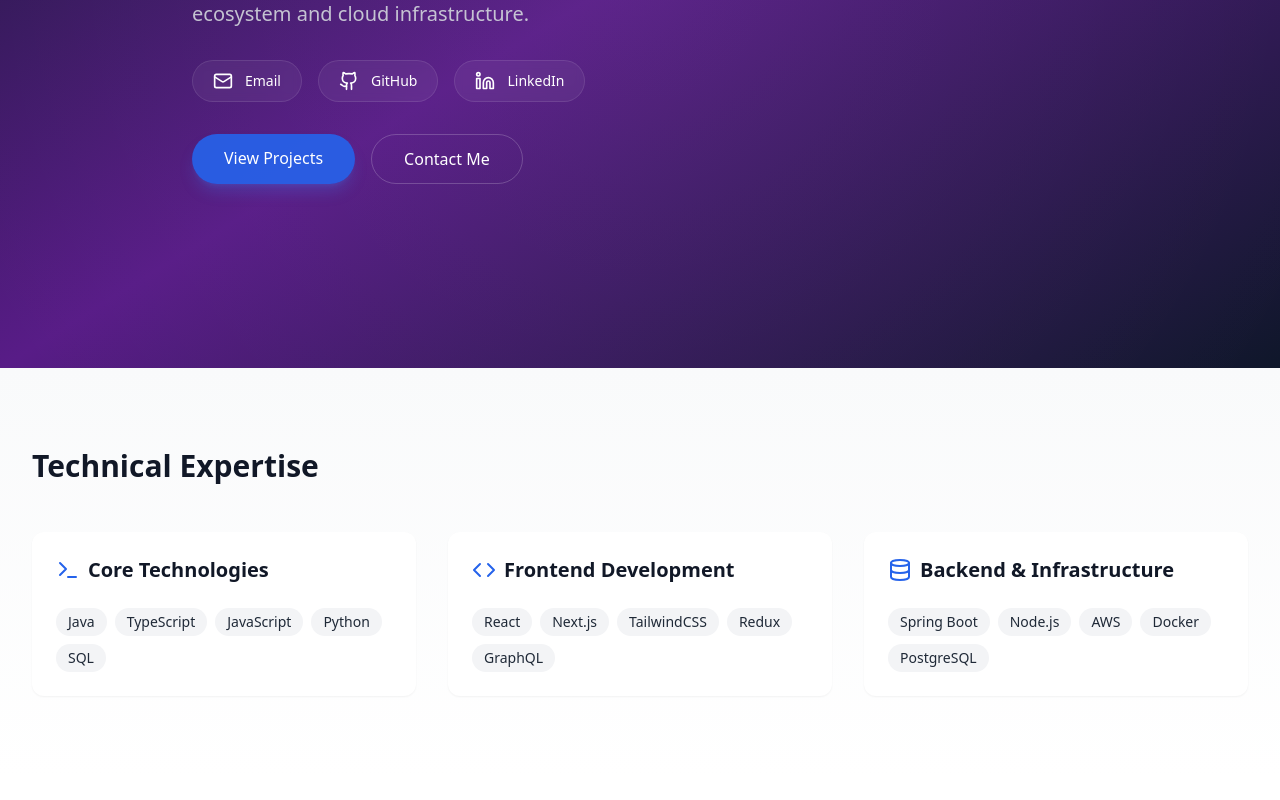
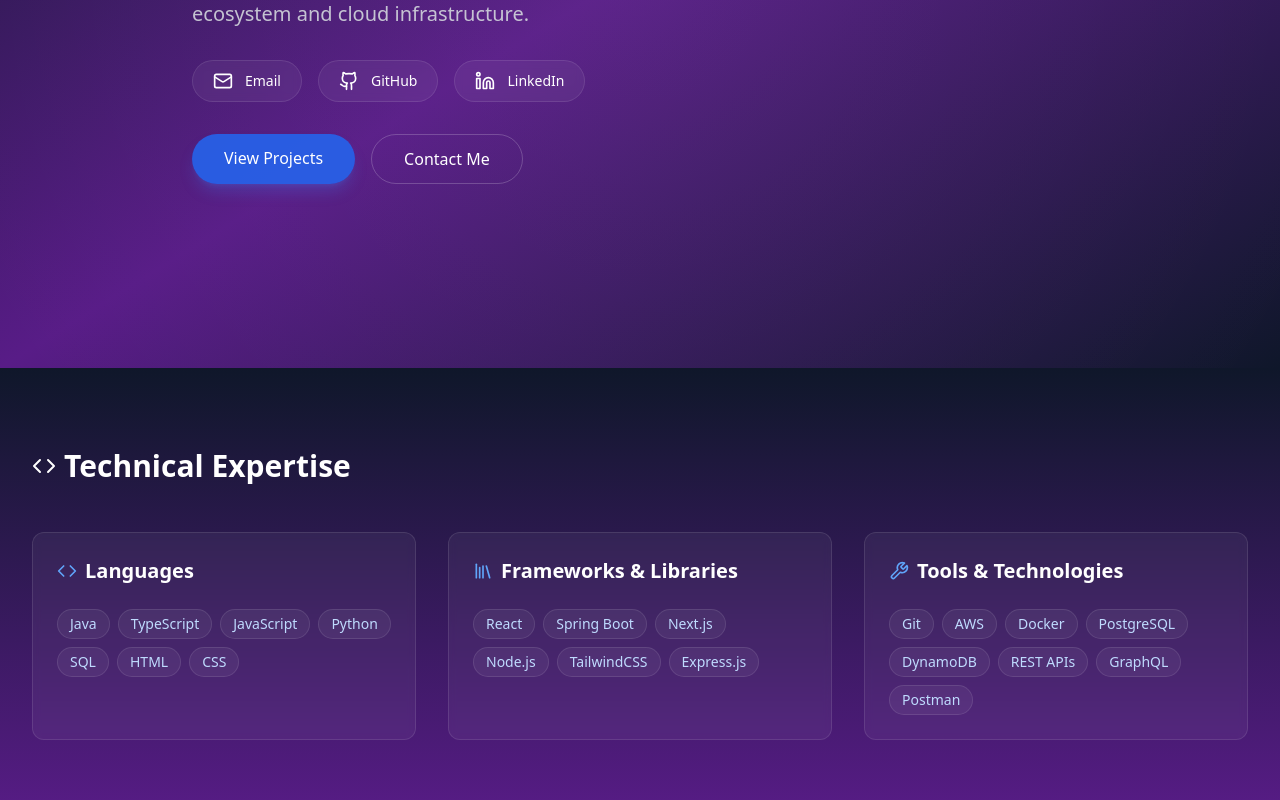
Before and after one commit to Mubeen213/portfolio-website, a React (Vite) app: page / in a window 1280 px wide. Shown: the part 496-1296 px from the top of the page. Before the commit the page ends 1272 px from the top, so only its background shows below. Built offline with nearby package versions, Linux system fonts and the light colour scheme.

Commit message:
Updated skills section

```diff
--- a/src/components/sections/Skills.tsx
+++ b/src/components/sections/Skills.tsx
@@ -1,29 +1,30 @@
-import { Code, Database, Terminal } from 'lucide-react'
+import { Code, Library, Wrench } from 'lucide-react'
 import { skillsData } from '../../data/skillsData'
 
 const Skills = () => {
   return (
-    <section className='py-20 bg-gradient-to-b from-gray-50 to-white dark:from-gray-900 dark:to-gray-800'>
+    <section className='py-20 bg-gradient-to-b from-slate-900 to-purple-900 text-white'>
       <div className='container mx-auto px-4 sm:px-6 lg:px-8'>
-        <h2 className='text-3xl font-bold mb-12 text-gray-900 dark:text-white'>
+        <h2 className='text-3xl font-bold mb-12 flex items-center'>
+          <Code className='mr-2' />
           Technical Expertise
         </h2>
 
-        <div className='grid grid-cols-1 md:grid-cols-2 lg:grid-cols-3 gap-8'>
+        <div className='grid grid-cols-1 md:grid-cols-3 gap-8'>
           <SkillCard
-            icon={<Terminal />}
-            title='Core Technologies'
-            skills={skillsData.core}
+            icon={<Code className='w-5 h-5' />}
+            title='Languages'
+            skills={skillsData.languages}
           />
           <SkillCard
-            icon={<Code />}
-            title='Frontend Development'
-            skills={skillsData.frontend}
+            icon={<Library className='w-5 h-5' />}
+            title='Frameworks & Libraries'
+            skills={skillsData.frameworks}
           />
           <SkillCard
-            icon={<Database />}
-            title='Backend & Infrastructure'
-            skills={skillsData.backend}
+            icon={<Wrench className='w-5 h-5' />}
+            title='Tools & Technologies'
+            skills={skillsData.tools}
           />
         </div>
       </div>
@@ -38,18 +39,16 @@ interface SkillCardProps {
 }
 
 const SkillCard = ({ icon, title, skills }: SkillCardProps) => (
-  <div className='bg-white dark:bg-gray-800 p-6 rounded-xl shadow-sm hover:shadow-md transition-all duration-300'>
+  <div className='bg-white/5 backdrop-blur-sm p-6 rounded-xl border border-white/10 hover:border-white/20 transition-all'>
     <div className='flex items-center mb-6'>
-      <span className='text-blue-600 dark:text-blue-400'>{icon}</span>
-      <h3 className='text-xl font-bold ml-2 text-gray-900 dark:text-white'>
-        {title}
-      </h3>
+      <span className='text-blue-400'>{icon}</span>
+      <h3 className='text-xl font-bold ml-2 text-white'>{title}</h3>
     </div>
     <div className='flex flex-wrap gap-2'>
       {skills.map((skill) => (
         <span
           key={skill}
-          className='px-3 py-1 bg-gray-100 dark:bg-gray-700 text-gray-800 dark:text-gray-200 rounded-full text-sm'
+          className='px-3 py-1 bg-white/5 text-blue-200 rounded-full text-sm border border-white/10'
         >
           {skill}
         </span>
--- a/src/data/skillsData.ts
+++ b/src/data/skillsData.ts
@@ -1,23 +1,29 @@
 export const skillsData: Record<string, string[]> = {
-  core: [
+  languages: [
     'Java',
     'TypeScript',
     'JavaScript',
     'Python',
     'SQL',
+    'HTML',
+    'CSS',
   ],
-  frontend: [
+  frameworks: [
     'React',
+    'Spring Boot',
     'Next.js',
+    'Node.js',
     'TailwindCSS',
-    'Redux',
-    'GraphQL',
+    'Express.js',
   ],
-  backend: [
-    'Spring Boot',
-    'Node.js',
+  tools: [
+    'Git',
     'AWS',
     'Docker',
     'PostgreSQL',
+    'DynamoDB',
+    'REST APIs',
+    'GraphQL',
+    'Postman',
   ],
-};
+}
```
